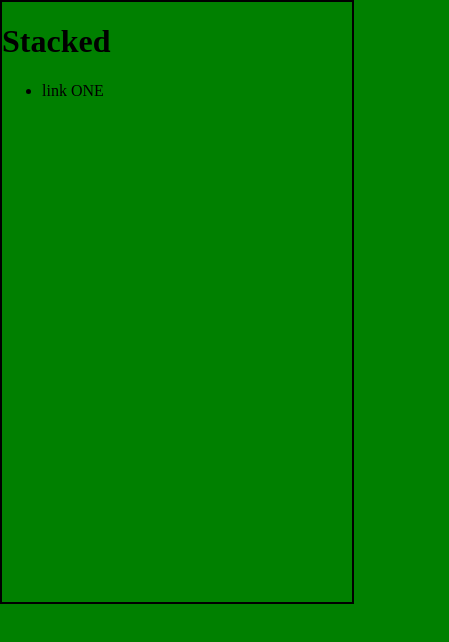
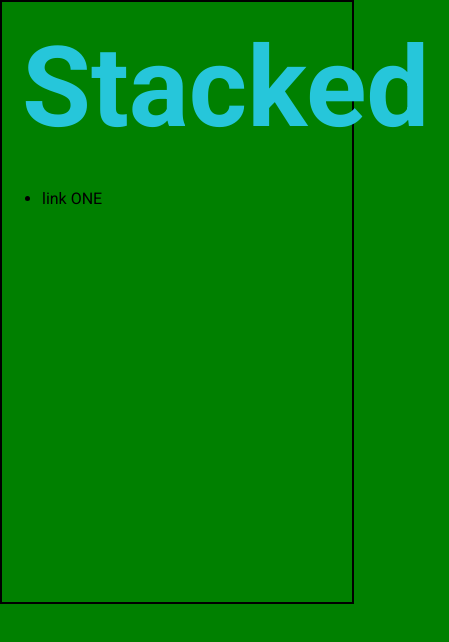
Before and after one commit to chelseavalentine/Stacks-on-Stacks, a browser extension: page popup.html in a window 400 px wide. Shown: the whole page, 449 px wide, since content can reach past the window. Drawn offline with Linux system fonts and the light colour scheme.

Commit message:
poop be gone! :poop:

```diff
--- a/scripts/custom.js
+++ b/scripts/custom.js
@@ -1,7 +1,7 @@
 function getLink(){
    return chrome.storage.local.get('value', function(items) {
     if(!chrome.runtime.error) {
-      $("<a href='" + items.url + "' target='_blank'><p>" + items.question + "</p></a>").appendTo("body");
+      $("<a href='" + items.value + "' target='_blank'><p>" + items.value + "</p></a>").appendTo("body");
        console.log(items);
     }
    });
--- /dev/null
+++ b/styles/_color.scss
@@ -0,0 +1,306 @@
+//Red
+$red50: #ffebee;
+$red100: #ffcdd2;
+$red200: #ef9a9a;
+$red300: #e57373;
+$red400: #ef5350;
+$red500: #f44336;
+$red600: #e53935;
+$red700: #d32f2f;
+$red800: #c62828;
+$red900: #b71c1c;
+$redA100: #ff8a80;
+$redA200: #ff5252;
+$redA400: #ff1744;
+$redA700: #d50000;
+
+//coral
+$coral500: #ff436c;
+
+//Pink
+$pink50: #fce4ec;
+$pink100: #f8bbd0;
+$pink200: #f48fb1;
+$pink300: #f06292;
+$pink400: #ec407a;
+$pink500: #e91e63;
+$pink600: #d81b60;
+$pink700: #c2185b;
+$pink800: #ad1457;
+$pink900: #880e4f;
+$pinkA100: #ff80ab;
+$pinkA200: #ff4081;
+$pinkA400: #f50057;
+$pinkA700: #c51162;
+
+//Purple
+$purple50: #f3e5f5;
+$purple100: #e1bee7;
+$purple200: #ce93d8;
+$purple300: #ba68c8;
+$purple400: #ab47bc;
+$purple500: #9c27b0;
+$purple600: #8e24aa;
+$purple700: #7b1fa2;
+$purple800: #6a1b9a;
+$purple900: #4a148c;
+$purpleA100: #ea80fc;
+$purpleA200: #e040fb;
+$purpleA400: #d500f9;
+$purpleA700: #a0f;
+
+//Deep Purple
+$deeppurple50: #673ab7;
+$deeppurple100: #ede7f6;
+$deeppurple200: #d1c4e9;
+$deeppurple300: #b39ddb;
+$deeppurple400: #9575cd;
+$deeppurple500: #7e57c2;
+$deeppurple600: #673ab7;
+$deeppurple700: #5e35b1;
+$deeppurple800: #512da8;
+$deeppurple900: #331b92;
+$deeppurpleA100: #b388ff;
+$deeppurpleA200: #7c4dff;
+$deeppurpleA400: #651fff;
+$deeppurpleA700: #6200ea;
+
+//Indigo
+$indigo50: #e8eaf6;
+$indigo100: #c5cae9;
+$indigo200: #9fa8da;
+$indigo300: #7986cb;
+$indigo400: #5c6bc0;
+$indigo500: #3f51b5;
+$indigo600: #3949ab;
+$indigo700: #303f9f;
+$indigo800: #283593;
+$indigo900: #1a237e;
+$indigoA100: #8c9eff;
+$indigoA200: #536dfe;
+$indigoA400: #3d5afe;
+$indigoA700: #304ffe;
+
+//Blue
+$blue50: #e3f2fd;
+$blue100: #bbdefb;
+$blue200: #90caf9;
+$blue300: #64b5f6;
+$blue400: #42a5f5;
+$blue500: #2196f3;
+$blue600: #1e88e5;
+$blue700: #1976d2;
+$blue800: #1565c0;
+$blue900: #0d47a1;
+$blueA100: #82b1ff;
+$blueA200: #448aff;
+$blueA400: #2979ff;
+$blueA700: #2962ff;
+
+//Light blue
+$lightblue50: #e1f5fe;
+$lightblue100: #b3e5fc;
+$lightblue200: #81d4fa;
+$lightblue300: #4fc3f7;
+$lightblue400: #29b6f6;
+$lightblue500: #03a9f4;
+$lightblue600: #039be5;
+$lightblue700: #0288d1;
+$lightblue800: #0277bd;
+$lightblue900: #01579b;
+$lightblueA100: #80d8ff;
+$lightblueA200: #40c4ff;
+$lightblueA400: #00b0ff;
+$lightblueA700: #0091ea;
+
+//Cyan
+$cyan50: #e0f7fa;
+$cyan100: #b2ebf2;
+$cyan200: #80deea;
+$cyan300: #4dd0e1;
+$cyan400: #26c6da;
+$cyan500: #00bcd4;
+$cyan600: #00acc1;
+$cyan700: #0097a7;
+$cyan800: #00838f;
+$cyan900: #006064;
+$cyanA100: #84ffff;
+$cyanA200: #18ffff;
+$cyanA400: #00e5ff;
+$cyanA700: #00b8d4;
+
+//Teal
+$teal50: #e0f2f1;
+$teal100: #b2dfbd;
+$teal200: #80cbc4;
+$teal300: #4db6ac;
+$teal400: #26a69a;
+$teal500: #009688;
+$teal600: #00897b;
+$teal700: #00796b;
+$teal800: #00695c;
+$teal900: #004d40;
+$tealA100: #a7ffeb;
+$tealA200: #64ffda;
+$tealA400: #1de9b6;
+$tealA700: #00bfa5;
+
+//Green
+$green50: #e8f5e9;
+$green100: #c8e6c9;
+$green200: #a5d6a7;
+$green300: #81c784;
+$green400: #66bb6a;
+$green500: #4caf50;
+$green600: #43a047;
+$green700: #388e3c;
+$green800: #2e7d32;
+$green900: #1b5e20;
+$greenA100: #b9f6ca;
+$greenA200: #69f0ae;
+$greenA400: #00e676;
+$greenA700: #00c853;
+
+//Light green
+$lightgreen50: #f1f8e9;
+$lightgreen100: #dcedc8;
+$lightgreen200: #c5e1a5;
+$lightgreen300: #aed581;
+$lightgreen400: #9ccc65;
+$lightgreen500: #8bc34a;
+$lightgreen600: #7cb342;
+$lightgreen700: #689f38;
+$lightgreen800: #558b2f;
+$lightgreen900: #33691e;
+$lightgreenA100: #ccff90;
+$lightgreenA200: #b2ff59;
+$lightgreenA400: #76ff03;
+$lightgreenA700: #64dd17;
+
+//Lime
+$lime50: #f9fbe7;
+$lime100: #f0f4c3;
+$lime200: #e6ee9c;
+$lime300: #dce775;
+$lime400: #d4e157;
+$lime500: #cddc39;
+$lime600: #c0ca33;
+$lime700: #afb42b;
+$lime800: #9e9d24;
+$lime900: #827717;
+$limeA100: #f4ff81;
+$limeA200: #eeff41;
+$limeA400: #c6ff00;
+$limeA700: #aeea00;
+
+//Yellow
+$yellow50: #fffde7;
+$yellow100: #fff9c4;
+$yellow200: #fff59d;
+$yellow300: #fff176;
+$yellow400: #ffee58;
+$yellow500: #ffeb3b;
+$yellow600: #ffd835;
+$yellow700: #fbc02d;
+$yellow800: #f9a825;
+$yellow900: #f57f17;
+$yellowA100: #ffff8d;
+$yellowA200: #ff0;
+$yellowA400: #ffea00;
+$yellowA700: #ffd600;
+
+//Amber
+$amber50: #fff8e1;
+$amber100: #ffecb3;
+$amber200: #ffe082;
+$amber300: #ffd54f;
+$amber400: #ffca28;
+$amber500: #ffc107;
+$amber600: #ffb300;
+$amber700: #ffa000;
+$amber800: #ff8f00;
+$amber900: #ff6f00;
+$amberA100: #ffe57f;
+$amberA200: #ffd740;
+$amberA400: #ffc400;
+$amberA700: #ffab00;
+
+//Orange
+$orange50: #fff3e0;
+$orange100: #ffe0b2;
+$orange200: #ffcc80;
+$orange300: #ffb74d;
+$orange400: #ffa726;
+$orange500: #ff9800;
+$orange600: #fb8c00;
+$orange700: #f57c00;
+$orange800: #ef6c00;
+$orange900: #e65100;
+$orangeA100: #ffd180;
+$orangeA200: #ffab40;
+$orangeA400: #ff9100;
+$orangeA700: #ff6d00;
+
+//Deep orange
+$deeporange50: #fbe9e7;
+$deeporange100: #ffccbc;
+$deeporange200: #ffab91;
+$deeporange300: #ff8a65;
+$deeporange400: #ff7043;
+$deeporange500: #ff5722;
+$deeporange600: #f4511e;
+$deeporange700: #e64a19;
+$deeporange800: #d84315;
+$deeporange900: #bf360c;
+$deeporangeA100: #ff9e80;
+$deeporangeA200: #ff6e40;
+$deeporangeA400: #ff3d00;
+$deeporangeA700: #dd2c00;
+
+//Brown
+$brown50: #efebe9;
+$brown100: #d7ccc8;
+$brown200: #bcaaa4;
+$brown300: #a1887f;
+$brown400: #8d6e63;
+$brown500: #795548;
+$brown600: #6d4c41;
+$brown700: #5d4037;
+$brown800: #4e342e;
+$brown900: #3e2723;
+
+//Grey
+$grey50: #fafafa;
+$grey100: #f5f5f5;
+$grey200: #eee;
+$grey300: #e0e0e0;
+$grey400: #bdbdbd;
+$grey500: #9e9e9e;
+$grey600: #757575;
+$grey700: #616161;
+$grey800: #424242;
+$grey900: #212121;
+
+//Blue grey
+$bluegrey50: #eceff1;
+$bluegrey100: #cfd8dc;
+$bluegrey200: #b0bec5;
+$bluegrey300: #90a4ae;
+$bluegrey400: #78909c;
+$bluegrey500: #607d8b;
+$bluegrey600: #546e7a;
+$bluegrey700: #455a64;
+$bluegrey800: #37474f;
+$bluegrey900: #263238;
+
+//Black & white
+$black: #000;
+$white: #fff;
+
+//My own colors
+$beige50: #fffcf8;
+$beige100: #f9f6f2;
+$beige200: #f7f2eb;
+$beige300: #f2eae2;
+$beige400: #eae0d8;
+$beige500: #e5d8cf;
--- /dev/null
+++ b/styles/_font.scss
@@ -0,0 +1,134 @@
+@import 'color';
+
+.font{
+	font-family: 'Roboto', 'Noto Sans', sans-serif;
+	text-align: left;
+	margin-top: 0;
+	margin-bottom: 0;
+	padding: 0;
+}
+
+.header{
+	@extend .font;
+	padding-top: 20px;
+	padding-bottom: 10px;
+	color: $grey700;
+	font-weight: 400;
+}
+
+.text{
+	@extend .font;
+	font-weight: 400;
+}
+
+body{
+	@extend .text;
+	font-size: 1em;
+}
+
+h1{
+	@extend .header;
+	font-size: 7em;
+	display: inline-block;
+	font-weight: 700;
+	padding: 20px;
+	color: $cyan400;
+}
+
+h2{
+	@extend .header;
+	font-size: 4em;
+	font-weight: 600;
+}
+
+h3{
+	@extend .header;
+	font-size: 3em;
+	font-weight: 600;
+}
+
+h4{
+	@extend .header;
+	font-size: 2em;
+	font-weight: 500;
+}
+
+h5{
+	@extend .header;
+	font-size: 1.5em;
+}
+
+h6{
+	@extend .header;
+	font-size: 1.25em;
+}
+
+p{
+	@extend .text;
+	font-size: 1em;
+	line-height: 200%;
+}
+
+button{
+	@extend .text;
+	@extend .remove;
+	font-size: 1em;
+	font-weight: 500;
+	text-transform: uppercase;
+	padding: 7px;
+	border: none;
+	min-width: 85px;
+	background-color: $lightgreen500;
+	color: white;
+
+	text-align: center;
+	cursor: pointer;
+}
+
+.raised {
+	box-shadow: 0 0 4px 1px rgba(0,0,0,0.25);
+}
+
+//Special text
+b{
+	@extend .text;
+	font-weight: 500;
+	text-transform: uppercase;
+}
+
+b.no{
+	text-transform: none;
+	font-weight: 600;
+}
+
+a{
+	@extend .font;
+}
+
+//Links
+a:link, a:visited{
+	color: $cyan500;
+	text-decoration: none;
+}
+a:hover, a:active{
+	color: $grey800;
+	text-decoration: underline;
+}
+
+a.no:link, a.no:visited{
+	color: inherit;
+	text-decoration: none;
+}
+
+a.no:hover, a.no:active{
+	text-decoration: underline;
+}
+
+a.lessonLink:link, a.lessonLink:visited{
+	color: inherit;
+	text-decoration: none;
+}
+
+a.lessonLink:hover, a.lessonLink:active{
+	text-decoration: none;
+}
--- /dev/null
+++ b/styles/_page.scss
@@ -0,0 +1,59 @@
+@import 'color';
+
+.remove{
+	position: relative;
+	top: 0;
+	left: 0;
+	margin: 0;
+}
+
+body {
+	@extend .remove;
+	height: 100%;
+	width: 100%;
+	background: $grey50;
+	padding-top: 100px;
+	padding-bottom: 100px;
+	z-index: 1;
+}
+
+.container{
+	@extend .remove;
+	max-width: 1000px;
+	width: 95%;
+	min-width: 600px;
+	background-color: white;
+	z-index: 2;
+	margin-top: 50px;
+	padding-bottom: 50px;
+	text-align: left;
+	box-shadow: 0 0 6px 1px rgba(0,0,0,0.18);
+}
+
+.standalone{
+	@extend .container;
+	padding-bottom: 0;
+}
+
+.holder{
+	@extend .standalone;
+	box-shadow: none;
+	background-color: transparent;
+}
+
+.mainContent {
+	display: relative;
+	width: 95%;
+	text-align: left;
+}
+
+.flexSpace {
+	display: flex;
+	justify-content: space-around;
+	flex-wrap: wrap;
+}
+
+.title{
+	@extend .remove;
+	width: 100%;
+}
--- /dev/null
+++ b/styles/style.scss
@@ -0,0 +1,13 @@
+@import 'color';
+@import 'page';
+@import 'font';
+
+body {
+	background-color: green;
+	width: 350px;
+	height: 600px;
+	display: block;
+	border: solid 2px black;
+	padding: 0;
+	margin: 0;
+}
```
Also changed, not shown: README.md, duck.png (added), manifest.json, poop.png (deleted), styles/style.css, 1 other file.
